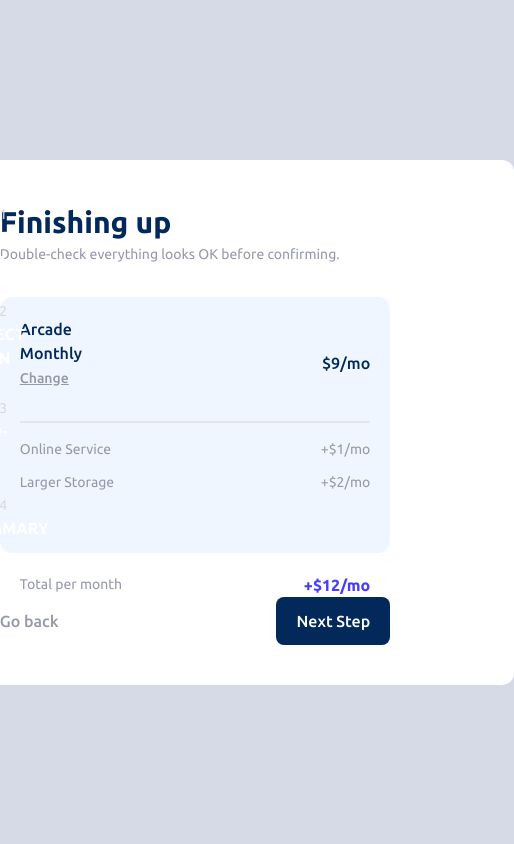
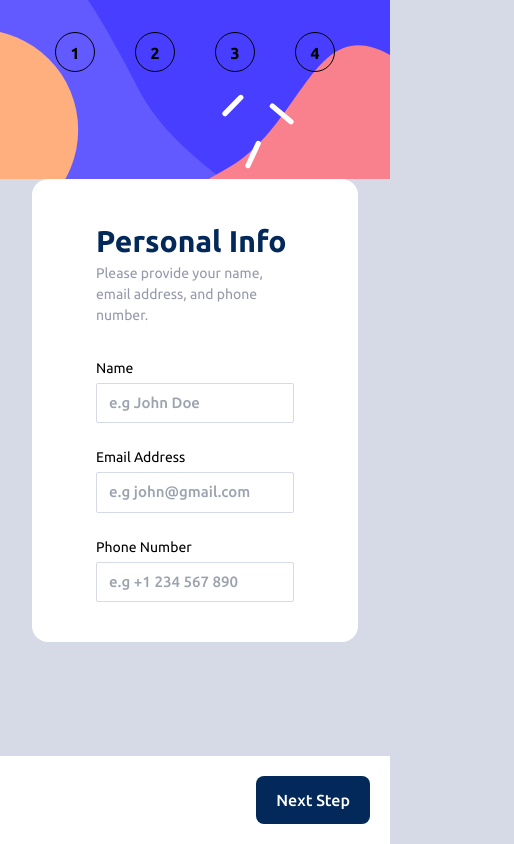
Before and after one commit to zainkazi/multi-step-form-react, a React (Vite) app: page / in a window 390 px wide. Shown: the whole page, 514 px wide, since content can reach past the window. Built offline with nearby package versions, Linux system fonts and the light colour scheme.

Commit message:
added responsiveness for mobile

```diff
--- a/src/components/AddonComponent.jsx
+++ b/src/components/AddonComponent.jsx
@@ -2,7 +2,7 @@ import React from "react";
 
 const AddonComponent = ({ title, desc, price }) => {
   return (
-    <div className="flex justify-between items-center border border-[#d6d9e6] space-x-5 py-5 px-8 rounded-xl hover:border-[#02295a]">
+    <div className="flex justify-between items-center border border-[#d6d9e6] space-x-5 py-3 px-8 rounded-xl hover:border-[#02295a]">
       <div>
         <input className="w-4 h-4 mr-3" type="checkbox" />
       </div>
--- a/src/components/Form.jsx
+++ b/src/components/Form.jsx
@@ -1,21 +1,46 @@
-import React from "react";
+import React, { useEffect, useState } from "react";
 import YourInfo from "./YourInfo";
 import Plan from "./Plan";
 import BackgroundSidebar from "../assets/images/bg-sidebar-desktop.svg";
+import BackgroundSidebarMobile from "../assets/images/bg-sidebar-mobile.svg";
 import Step from "./Step";
 import Addons from "./Addons";
 import Summary from "./Summary";
 import Thankyou from "./Thankyou";
 
 const Form = () => {
+  const [stepNumber, setStepNumber] = useState(() => 1);
+  const [goBackVisible, setGoBackVisible] = useState("invisible");
+
+  useEffect(() => {
+    console.log(stepNumber);
+    if (stepNumber > 1) {
+      setGoBackVisible("visible");
+    } else {
+      setGoBackVisible("invisible");
+    }
+  }, [stepNumber]);
+
+  const nextStep = () => {
+    setStepNumber((prevStep) => prevStep + 1);
+  };
+
+  const prevStep = () => {
+    setStepNumber((prevStep) => prevStep - 1);
+  };
+
   return (
     <div className="container">
-      <div className="bg-white rounded-xl p-3 flex justify-center">
+      <div className="bg-[#d6d9e6] md:bg-white rounded-xl md:p-3 md:flex justify-center">
         <div className="relative">
-          <div className="">
-            <img src={BackgroundSidebar} />
+          <div>
+            <img className="hidden md:block" src={BackgroundSidebar} />
+            <img
+              className="block md:hidden w-full"
+              src={BackgroundSidebarMobile}
+            />
           </div>
-          <div className="absolute inset-0 pl-6 pt-8 space-y-7">
+          <div className="flex justify-center mt-8 absolute inset-0 space-x-10 md:space-x-0 md:block md:mt-0 md:pl-6 md:pt-8 md:space-y-7">
             <Step number={1} name="YOUR INFO" />
             <Step number={2} name="SELECT PLAN" />
             <Step number={3} name="ADD-ONS" />
@@ -23,17 +48,40 @@ const Form = () => {
           </div>
         </div>
 
-        <div className="flex flex-col justify-between py-5 mx-28 w-100 my-2">
+        <div className="flex flex-col justify-between rounded-2xl mx-8 px-16 py-10 bg-white md:px-0 md:py-5 md:mx-28 md:w-100 md:my-2">
           <div>
-            <Summary />
+            {(stepNumber === 1 && <YourInfo />) ||
+              (stepNumber === 2 && <Plan />) ||
+              (stepNumber === 3 && <Addons />) ||
+              (stepNumber === 4 && <Summary />)}
           </div>
-          <div className="flex justify-between items-center">
-            <div className="font-medium text-[#9699ab] cursor-pointer transition duration-100 hover:text-[#02295a]">
+          <div className="flex justify-between fixed bottom-0 left-0 w-full bg-white p-5 md:static md:p-0 md:static items-center">
+            {/* {stepNumber != 1 && (
+              <div
+                onClick={prevStep}
+                className={`font-medium text-[#9699ab] cursor-pointer transition duration-100 hover:text-[#02295a] ${goBackVisible}`}
+              >
+                Go back
+              </div>
+            )} */}
+            <div
+              onClick={prevStep}
+              className={`font-medium text-[#9699ab] cursor-pointer transition duration-100 hover:text-[#02295a] ${goBackVisible}`}
+            >
               Go back
             </div>
-            <div className="font-medium bg-[#02295a] text-white py-3 px-5 rounded-lg cursor-pointer transition duration-100 hover:opacity-90">
-              Next Step
-            </div>
+            {stepNumber === 4 ? (
+              <div className="font-medium bg-[#473dff] text-white py-3 px-5 rounded-lg cursor-pointer transition duration-100 hover:opacity-90">
+                Confirm
+              </div>
+            ) : (
+              <div
+                onClick={nextStep}
+                className="font-medium bg-[#02295a] text-white py-3 px-5 rounded-lg cursor-pointer transition duration-100 hover:opacity-90"
+              >
+                Next Step
+              </div>
+            )}
           </div>
         </div>
       </div>
--- a/src/components/FormField.jsx
+++ b/src/components/FormField.jsx
@@ -8,7 +8,7 @@ const FormField = ({ label, placeholder }) => {
       </div>
       <div>
         <input
-          className="font-medium w-full mt-1 p-2 pl-3 rounded-sm rounded-lg border border-[#d6d9e6] text-[#02295a] text-[15px] hover:border-[#bfe2fd] focus:border-white focus:ring-[#bfe2fd]"
+          className="font-medium w-full mt-1 p-2 pl-3 rounded-sm rounded-lg border border-[#d6d9e6] text-[#02295a] text-[15px] hover:border-[#02295a] focus:border-white focus:ring-[#bfe2fd]"
           type="text"
           placeholder={placeholder}
         />
--- a/src/components/Plan.jsx
+++ b/src/components/Plan.jsx
@@ -12,7 +12,7 @@ const Plan = () => {
         title="Select your plan"
         desc="You have the option of monthly or yearly billing."
       />
-      <div className="grid grid-cols-3 gap-4">
+      <div className="grid md:grid-cols-3 md:grid-rows-1 gap-4">
         <PlanOption logo={arcadeLogo} title="Arcade" price={9} />
         <PlanOption logo={advancedLogo} title="Advanced" price={12} />
         <PlanOption logo={proLogo} title="Prop" price={15} />
@@ -21,9 +21,9 @@ const Plan = () => {
         <div className="flex justify-center items-center space-x-5 text-[14px]">
           <div>Monthly</div>
           <div className="scale-75">
-            <label class="relative inline-flex items-center cursor-pointer">
-              <input type="checkbox" value="" class="sr-only peer" />
-              <div class="w-11 h-6 bg-gray-200 peer-focus:outline-none rounded-full peer dark:bg-gray-800 peer-checked:after:translate-x-full peer-checked:after:border-white after:content-[''] after:absolute after:top-[2px] after:left-[2px] after:bg-white after:border-gray-300 after:border after:rounded-full after:h-5 after:w-5 after:transition-all dark:border-gray-600 peer-checked:bg-gray-800"></div>
+            <label className="relative inline-flex items-center cursor-pointer">
+              <input type="checkbox" value="" className="sr-only peer" />
+              <div className="w-11 h-6 bg-gray-200 peer-focus:outline-none rounded-full peer dark:bg-gray-800 peer-checked:after:translate-x-full peer-checked:after:border-white after:content-[''] after:absolute after:top-[2px] after:left-[2px] after:bg-white after:border-gray-300 after:border after:rounded-full after:h-5 after:w-5 after:transition-all dark:border-gray-600 peer-checked:bg-gray-800"></div>
             </label>
           </div>
           <div>Yearly</div>
--- a/src/components/PlanOption.jsx
+++ b/src/components/PlanOption.jsx
@@ -2,12 +2,14 @@ import React from "react";
 
 const PlanOption = ({ logo, title, price }) => {
   return (
-    <div className="border border-[#d6d9e6] rounded-xl flex flex-col justify-between items-left pt-5 px-5 pr-14 cursor-pointer hover:border-[#473dff] focus:bg-violet-700">
-      <div className="mb-10">
+    <div className="border border-[#d6d9e6] rounded-xl flex flex-row md:flex-col justify-start md:justify-between items-left pt-5 px-5 pr-14 cursor-pointer hover:border-[#473dff] focus:bg-violet-700">
+      <div className="mb-5 md:mb-10 mr-10 md:mr-0">
         <img src={logo} />
       </div>
-      <div className="text-[#02295a] font-medium">{title}</div>
-      <div className="text-[14px] text-[#9699ab] mb-3">${price}/mo</div>
+      <div>
+        <div className="text-[#02295a] font-medium">{title}</div>
+        <div className="text-[14px] text-[#9699ab] mb-3">${price}/mo</div>
+      </div>
     </div>
   );
 };
--- a/src/components/Step.jsx
+++ b/src/components/Step.jsx
@@ -3,14 +3,14 @@ import React from "react";
 const Step = ({ number, name }) => {
   return (
     <div className="flex text-left space-x-7 text-white">
-      <div className="font-bold border border-white p-2 text-center w-10 h-10 rounded-full">
+      <div className="font-bold border border-black p-2 text-black text-center w-10 h-10 rounded-full">
         {number}
       </div>
-      <div>
-        <div className="font-regular text-[#d6d9e6] text-[14px]">
+      <div className="hidden md:block">
+        <div className="font-regular text-[#d6d9e6] text-black text-[14px]">
           Step {number}
         </div>
-        <div className="font-bold text[15px]">{name}</div>
+        <div className="font-bold text[15px] text-black">{name}</div>
       </div>
     </div>
   );
--- a/src/index.css
+++ b/src/index.css
@@ -4,16 +4,16 @@
 
 body {
   background-color: hsl(229, 24%, 87%);
-  display: flex;
+  /* display: flex;
   justify-content: center;
   align-items: center;
-  min-height: 100vh;
+  min-height: 100vh; */
   font-family: ubuntu-regular;
 }
 
-.container {
+/* .container {
   width: 100%;
-}
+} */
 
 .font-bold {
   font-family: ubuntu-bold;
```
